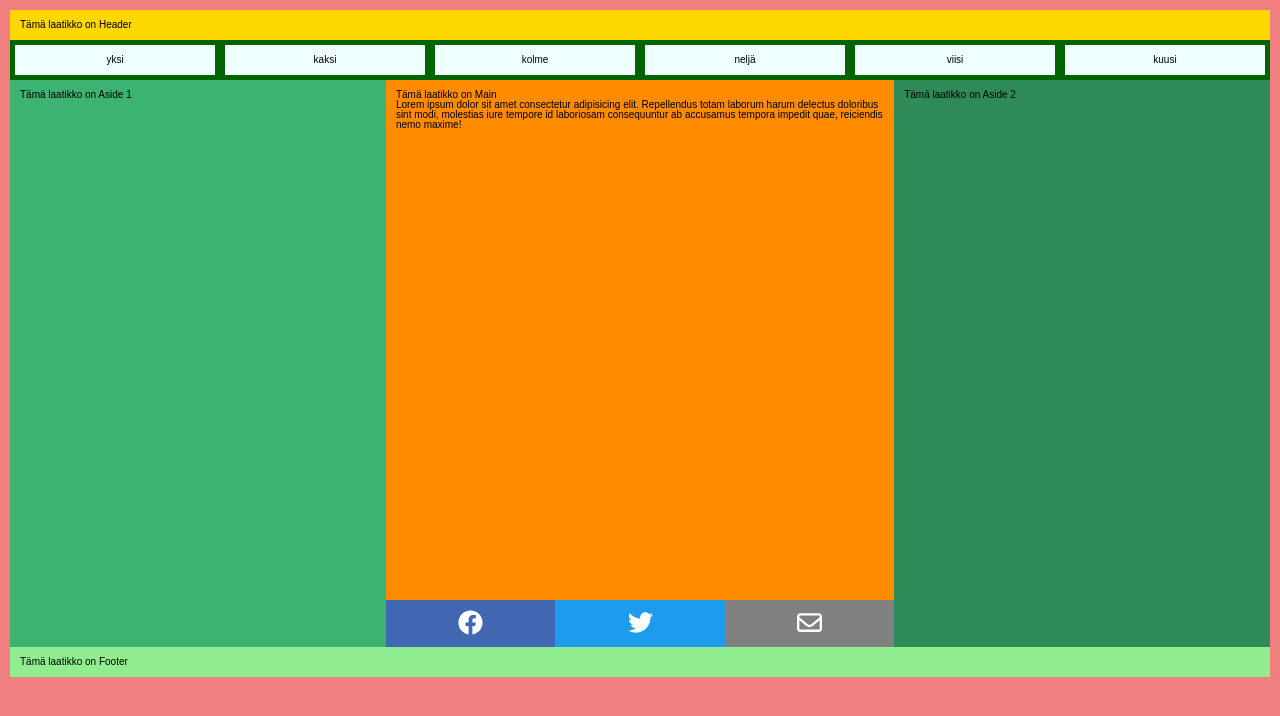
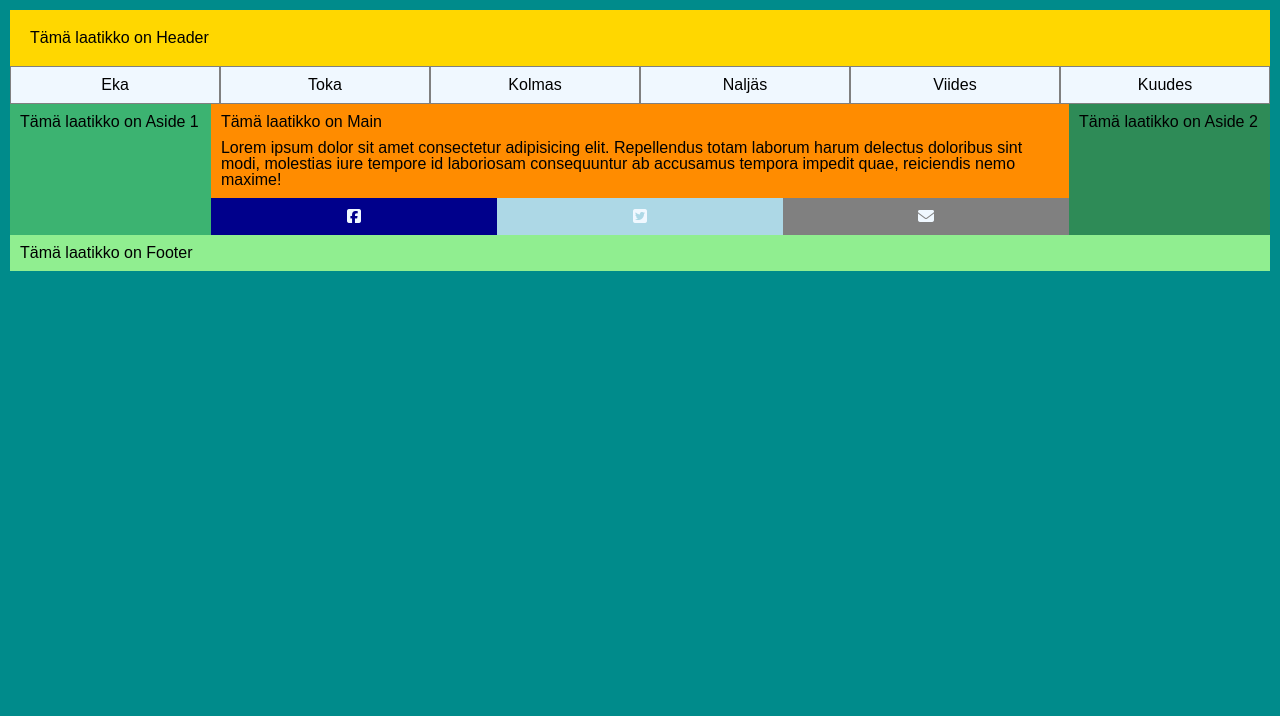
Before and after one commit to mariacedersten/08-flexbox-harjoitus, a plain HTML site: page index.html in a window 1280 px wide. Drawn offline with Linux system fonts and the light colour scheme.

Commit message:
Kaikki tehty

```diff
--- a/index.html
+++ b/index.html
@@ -6,6 +6,10 @@
     <title>Flexbox-harjoitus</title>
     <link rel="stylesheet" href="./reset.css" />
     <link rel="stylesheet" href="./layout.css" />
+    <script
+      src="https://kit.fontawesome.com/2d333b0be4.js"
+      crossorigin="anonymous"
+    ></script>
   </head>
   <body>
     <article class="wrapper">
@@ -15,12 +19,12 @@
 
       <nav class="main-nav">
         <ul>
-          <li>yksi</li>
-          <li>kaksi</li>
-          <li>kolme</li>
-          <li>neljä</li>
-          <li>viisi</li>
-          <li>kuusi</li>
+          <li>Eka</li>
+          <li>Toka</li>
+          <li>Kolmas</li>
+          <li>Naljäs</li>
+          <li>Viides</li>
+          <li>Kuudes</li>
         </ul>
       </nav>
 
@@ -36,34 +40,13 @@
         <nav class="some-nav">
           <ul>
             <li class="facebook">
-              <figure class="icon">
-                <svg xmlns="http://www.w3.org/2000/svg" viewBox="0 0 512 512">
-                  <!--! Font Awesome Pro 6.4.0 by @fontawesome - https://fontawesome.com License - https://fontawesome.com/license (Commercial License) Copyright 2023 Fonticons, Inc. -->
-                  <path
-                    d="M504 256C504 119 393 8 256 8S8 119 8 256c0 123.78 90.69 226.38 209.25 245V327.69h-63V256h63v-54.64c0-62.15 37-96.48 93.67-96.48 27.14 0 55.52 4.84 55.52 4.84v61h-31.28c-30.8 0-40.41 19.12-40.41 38.73V256h68.78l-11 71.69h-57.78V501C413.31 482.38 504 379.78 504 256z"
-                  />
-                </svg>
-              </figure>
+              <i class="fa-brands fa-square-facebook"></i>
             </li>
             <li class="twitter">
-              <figure class="icon">
-                <svg xmlns="http://www.w3.org/2000/svg" viewBox="0 0 512 512">
-                  <!--! Font Awesome Pro 6.4.0 by @fontawesome - https://fontawesome.com License - https://fontawesome.com/license (Commercial License) Copyright 2023 Fonticons, Inc. -->
-                  <path
-                    d="M459.37 151.716c.325 4.548.325 9.097.325 13.645 0 138.72-105.583 298.558-298.558 298.558-59.452 0-114.68-17.219-161.137-47.106 8.447.974 16.568 1.299 25.34 1.299 49.055 0 94.213-16.568 130.274-44.832-46.132-.975-84.792-31.188-98.112-72.772 6.498.974 12.995 1.624 19.818 1.624 9.421 0 18.843-1.3 27.614-3.573-48.081-9.747-84.143-51.98-84.143-102.985v-1.299c13.969 7.797 30.214 12.67 47.431 13.319-28.264-18.843-46.781-51.005-46.781-87.391 0-19.492 5.197-37.36 14.294-52.954 51.655 63.675 129.3 105.258 216.365 109.807-1.624-7.797-2.599-15.918-2.599-24.04 0-57.828 46.782-104.934 104.934-104.934 30.213 0 57.502 12.67 76.67 33.137 23.715-4.548 46.456-13.32 66.599-25.34-7.798 24.366-24.366 44.833-46.132 57.827 21.117-2.273 41.584-8.122 60.426-16.243-14.292 20.791-32.161 39.308-52.628 54.253z"
-                  />
-                </svg>
-              </figure>
+              <i class="fa-brands fa-square-twitter"></i>
             </li>
             <li class="email">
-              <figure class="icon">
-                <svg xmlns="http://www.w3.org/2000/svg" viewBox="0 0 512 512">
-                  <!--! Font Awesome Pro 6.4.0 by @fontawesome - https://fontawesome.com License - https://fontawesome.com/license (Commercial License) Copyright 2023 Fonticons, Inc. -->
-                  <path
-                    d="M64 112c-8.8 0-16 7.2-16 16v22.1L220.5 291.7c20.7 17 50.4 17 71.1 0L464 150.1V128c0-8.8-7.2-16-16-16H64zM48 212.2V384c0 8.8 7.2 16 16 16H448c8.8 0 16-7.2 16-16V212.2L322 328.8c-38.4 31.5-93.7 31.5-132 0L48 212.2zM0 128C0 92.7 28.7 64 64 64H448c35.3 0 64 28.7 64 64V384c0 35.3-28.7 64-64 64H64c-35.3 0-64-28.7-64-64V128z"
-                  />
-                </svg>
-              </figure>
+              <i class="fa-solid fa-envelope"></i>
             </li>
           </ul>
         </nav>
--- a/layout.css
+++ b/layout.css
@@ -6,7 +6,8 @@ html {
 body {
   font-family: "Gotham", Arial, Helvetica, sans-serif;
   background-color: darkcyan;
-  padding: 10px;
+  padding: 1rem;
+  font-size: 1.6rem;
 }
 /* vanhemman säännöt: LAPSET FLEXATAAN */
 .wrapper {
@@ -14,24 +15,19 @@ body {
   flex-direction: row;
   flex-wrap: wrap;
 }
-
 /* lapsien säännöt*/
 .wrapper > * {
-  padding: 10px;
+  padding: 1rem;
   flex-grow: 1;
   flex-basis: 100%;
 }
-
-.header {
-  background-color: gold;
+/* main navigointi */
+.wrapper .main-nav {
+  padding: 0rem;
 }
-
-.main-nav {
-  background-color: azure;
-}
-
-.main {
-  background-color: darkorange;
+.main-nav ul li {
+  background-color: aliceblue;
+  border: grey 1px solid;
 }
 
 .main-nav ul {
@@ -39,38 +35,50 @@ body {
   flex-direction: row;
   flex-wrap: nowrap;
 }
-
-.main-nav {
-  padding: 0%;
-}
 .main-nav ul > * {
   flex-grow: 1;
   flex-basis: 0;
   text-align: center;
+  padding: 1rem;
 }
-.main-nav ul li {
-  border: solid 5px darkgreen;
-  padding: 10px;
+.header {
+  background-color: gold;
 }
-
+.main-nav {
+  background-color: azure;
+}
+.main {
+  background-color: darkorange;
+  padding: 0;
+}
+p {
+  margin: 1rem;
+}
 .aside-1 {
   background-color: mediumseagreen;
 }
-
 .aside-2 {
   background-color: seagreen;
 }
-
 .footer {
   background-color: lightgreen;
 }
-
+/* some-navigointi */
+.facebook {
+  background-color: darkblue;
+}
+.twitter {
+  background-color: lightblue;
+}
+.email {
+  background-color: grey;
+}
 .some-nav ul {
   display: flex;
   flex-direction: row;
   flex-wrap: nowrap;
+  color: aliceblue;
 }
-
 .some-nav ul > * {
   flex-grow: 1;
   flex-basis: 0;
@@ -78,49 +86,16 @@ body {
   padding: 1rem;
 }
 
-.some-nav ul .facebook {
-  background-color: blue;
-}
-
-.some-nav .icon {
-  fill: white;
-  width: 2.5rem;
-  display: inline-block;
-}
-.some-nav {
-  margin: 47rem -1rem -1rem -1rem;
-}
-
-.some-nav ul .facebook {
-  background-color: #4267b2;
-}
-.some-nav ul .email {
-  background-color: grey;
-}
-.some-nav ul .twitter {
-  background-color: #1c9bef;
-}
-.twitter .icon {
-  fill: white;
-  width: 2.5rem;
-  display: inline-block;
-}
-li {
-  padding: 0;
-}
-
 /* Tablet-näkymä säännöt */
 @media only screen and (min-width: 426px) {
-  body {
+  /*ody {
     background-color: lightblue;
-  }
+  }*/
   .wrapper .aside-1,
   .wrapper .aside-2 {
     flex-basis: auto;
   }
-  /*.wrapper {
-    flex-direction: row;
-  }
+  /*
   .aside-1 {
     flex-basis: auto;
   }
@@ -128,18 +103,18 @@ li {
     flex-basis: auto;
   }*/
 }
-
+/* Desktop-näkymä säännöt */
 @media only screen and (min-width: 769px) {
-  body {
+  /*body {
     background-color: lightcoral;
-  }
+  }*/
   .wrapper .aside-1 {
     order: 1;
   }
   .wrapper .main {
     flex-basis: 0;
     order: 2;
-    flex-grow: 2;
+    flex-grow: 400;
   }
   .wrapper .aside-2 {
     order: 3;
```
